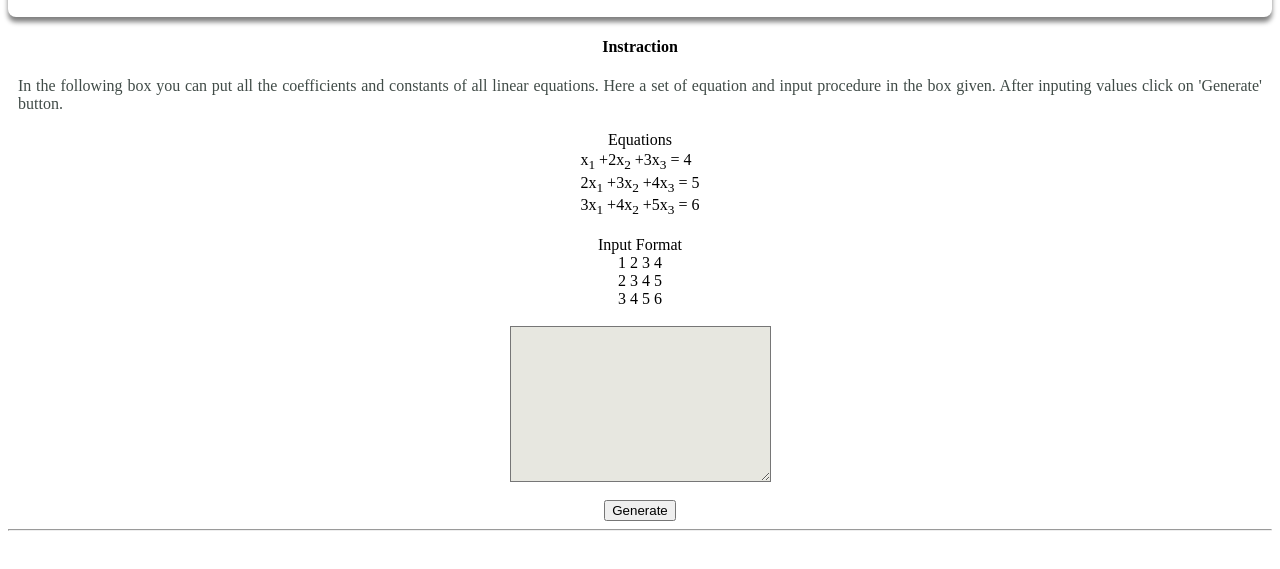
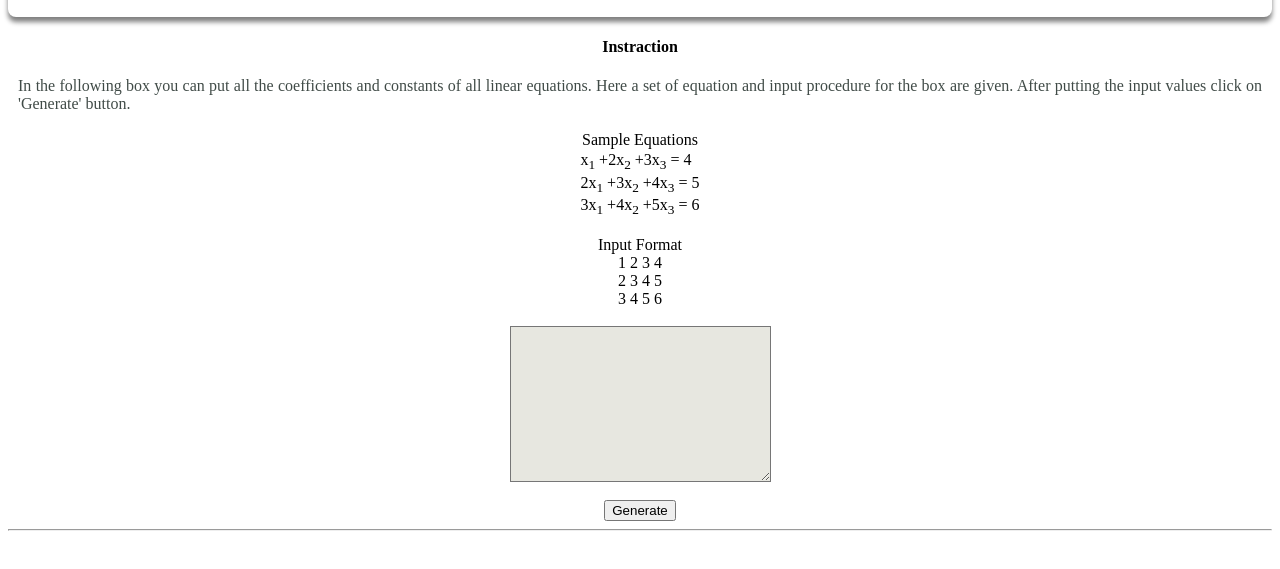
Before and after one commit to Tamal267/echelonForm, a plain HTML site: page index.html in a window 1280 px wide. Shown: the part 55-624 px from the top of the page. Drawn offline with Linux system fonts and the light colour scheme.

Commit message:
Update index.html

```diff
--- a/index.html
+++ b/index.html
@@ -18,13 +18,13 @@
         </div>
     </div>
     <div class="center" style="padding-right:10px;padding-left:10px;color:rgb(64, 75, 71);text-align: justify;">
-        In the following box you can put all the coefficients and constants of all linear equations. Here a set of equation and input procedure in the box given. After inputing values click on 'Generate' button.
+        In the following box you can put all the coefficients and constants of all linear equations. Here a set of equation and input procedure for the box are given. After putting the input values click on 'Generate' button.
         <br>
 
     </div>
     <br>
     <div class="center" style="margin-bottom:2px;">
-        Equations
+        Sample Equations
     </div>
     <div class="center">
         <div>
```
